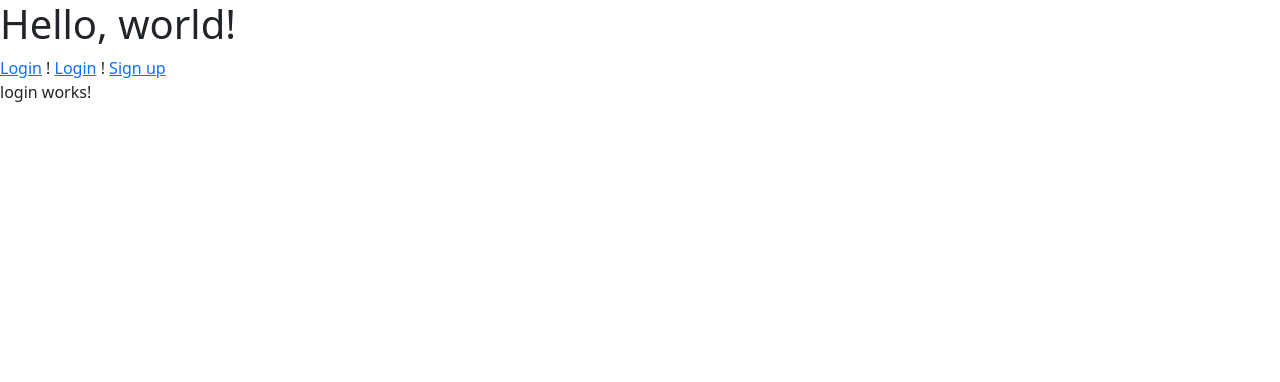
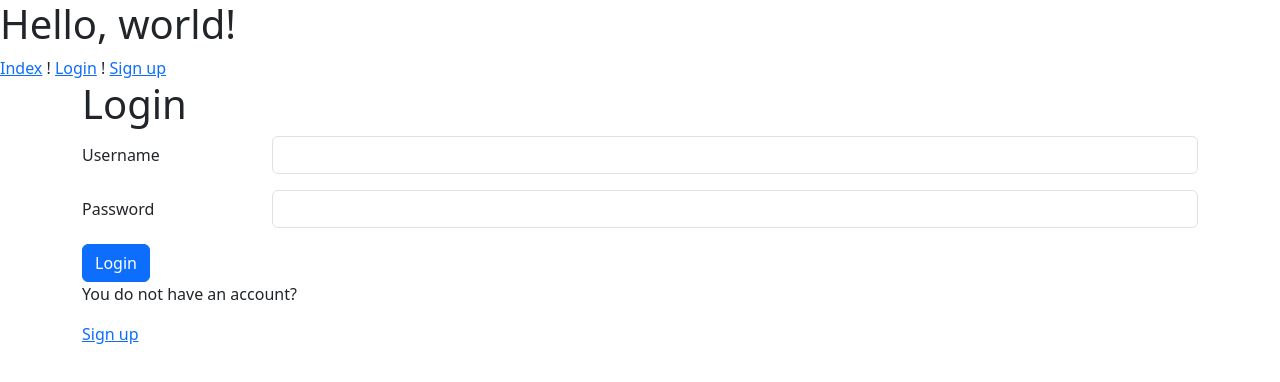
Before and after one commit to Juanse2005/crud, an Angular app in the folder project.front/: page /login in a window 1280 px wide. Shown: the top 382 px of the page. Built offline with nearby package versions, Linux system fonts and the light colour scheme.

Commit message:
login and registration form

```diff
--- a/project.front/src/app/app.component.html
+++ b/project.front/src/app/app.component.html
@@ -8,7 +8,7 @@
   <body>
     <h1>Hello, world!</h1>
     <nav>
-      <a routerLink="">Login</a>
+      <a routerLink="">Index</a>
       !
       <a routerLink="login">Login</a>
       !
--- a/project.front/src/app/components/login/login.component.html
+++ b/project.front/src/app/components/login/login.component.html
@@ -1 +1,18 @@
-<p>login works!</p>
+<div class="container">
+    <h1>Login</h1>
+    <div class="mb-3 row">
+        <label for="staticEmail" class="col-sm-2 col-form-label">Username</label>
+        <div class="col-sm-10">
+            <input type="text" class="form-control" id="">
+        </div>
+    </div>
+    <div class="mb-3 row">
+        <label for="inputPassword" class="col-sm-2 col-form-label">Password</label>
+        <div class="col-sm-10">
+            <input type="password" class="form-control" id="inputPassword">
+        </div>
+    </div>
+    <a class="btn btn-primary">Login</a>
+    <p>You do not have an account?</p>
+    <a href="sign-up">Sign up</a>
+</div>
--- a/project.front/src/app/components/sign-up/sign-up.component.html
+++ b/project.front/src/app/components/sign-up/sign-up.component.html
@@ -1 +1,18 @@
-<p>sign-up works!</p>
+<div class="container">
+    <h1>Registration</h1>
+    <div class="mb-3 row">
+        <label for="staticEmail" class="col-sm-2 col-form-label">Username</label>
+        <div class="col-sm-10">
+            <input type="text" class="form-control" id="">
+        </div>
+    </div>
+    <div class="mb-3 row">
+        <label for="inputPassword" class="col-sm-2 col-form-label">Password</label>
+        <div class="col-sm-10">
+            <input type="password" class="form-control" id="inputPassword">
+        </div>
+    </div>
+    <a class="btn btn-primary">Sign up</a>
+    <p>Already have an account?</p>
+    <a href="login">Login</a>
+</div>
```
